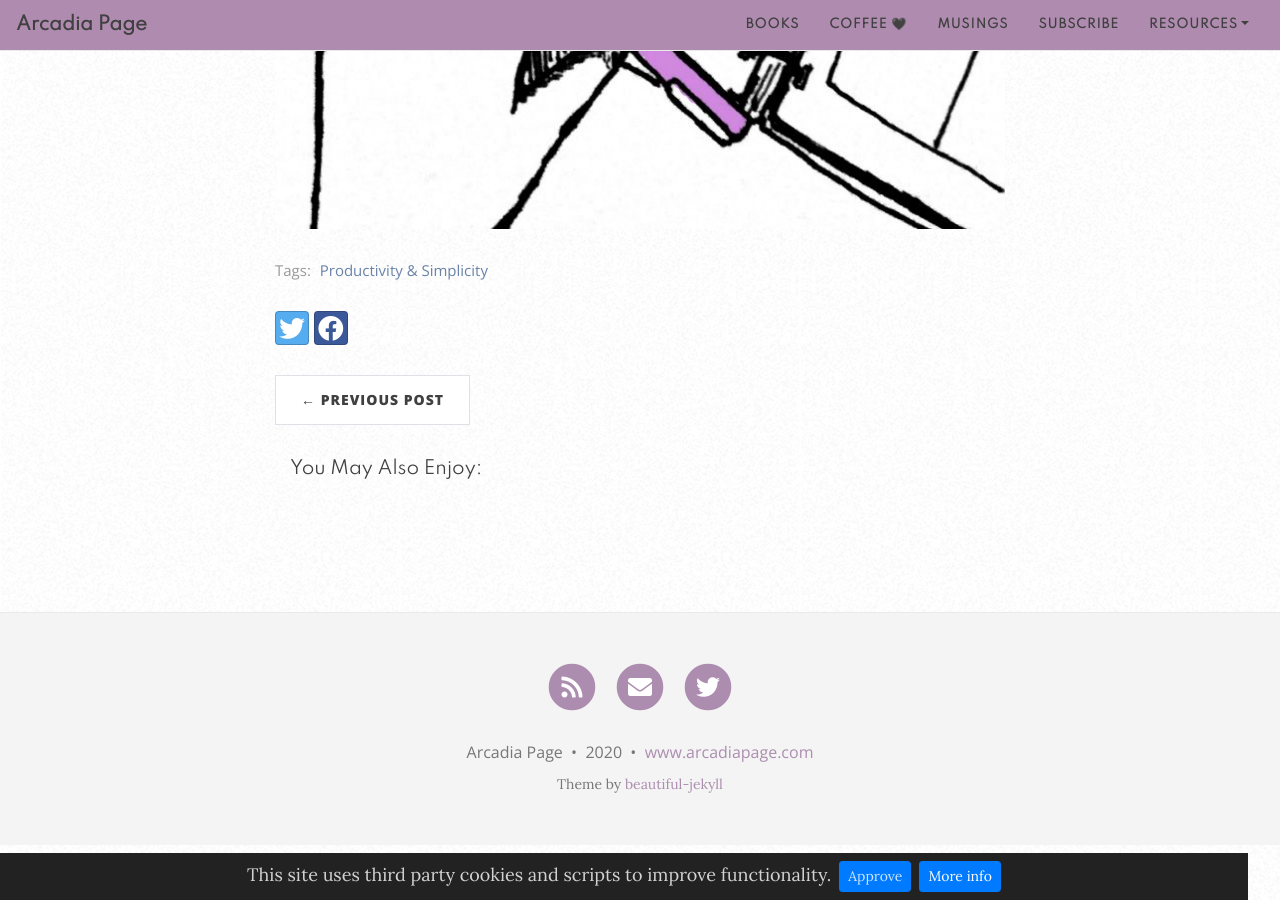
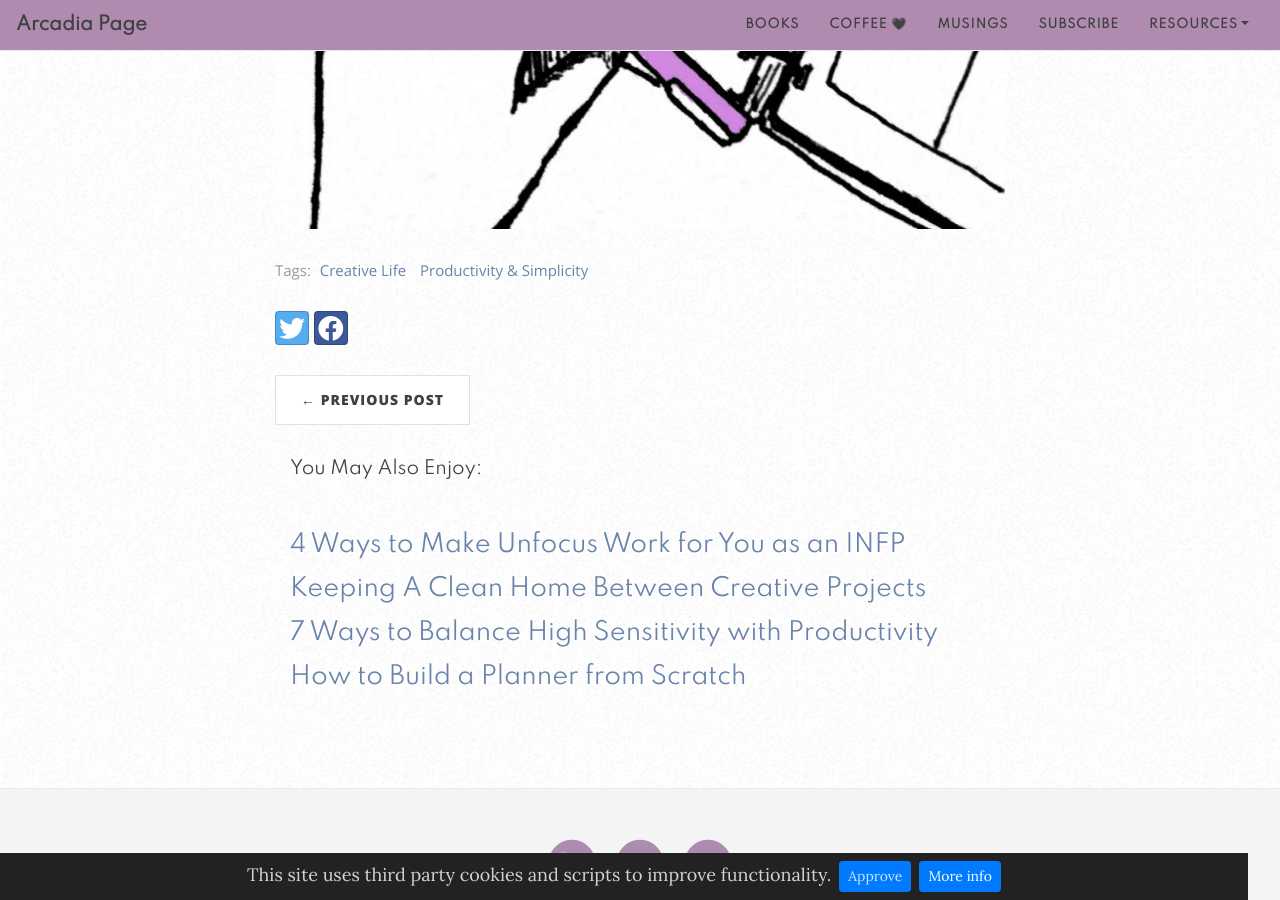
Before and after one commit to arcadiapage/arcadiapage.github.io, a Jekyll site: the page built from _posts/2020-12-07-how-to-tell-if-a-weekly-planner-is-for-you.md, in a window 1280 px wide and 900 px high, scrolled down 4028 px. Built offline with Jekyll 4.4.1, drawn with Linux system fonts in a browser that asks for light colours; nearby versions of some CDN libraries; comment, search, counter and statistics services are not loaded.

Commit message:
Update from Forestry.io arcadiapage updated _posts/2020-12-07-how-to-tell-if-a-weekly-planner-is-for-you.md

```diff
--- a/_posts/2020-12-07-how-to-tell-if-a-weekly-planner-is-for-you.md
+++ b/_posts/2020-12-07-how-to-tell-if-a-weekly-planner-is-for-you.md
@@ -3,6 +3,7 @@ layout: post
 title: How to Tell if a Weekly Planner is for You
 subtitle: ''
 tags:
+- Creative Life
 - Productivity & Simplicity
 
 ---
```
